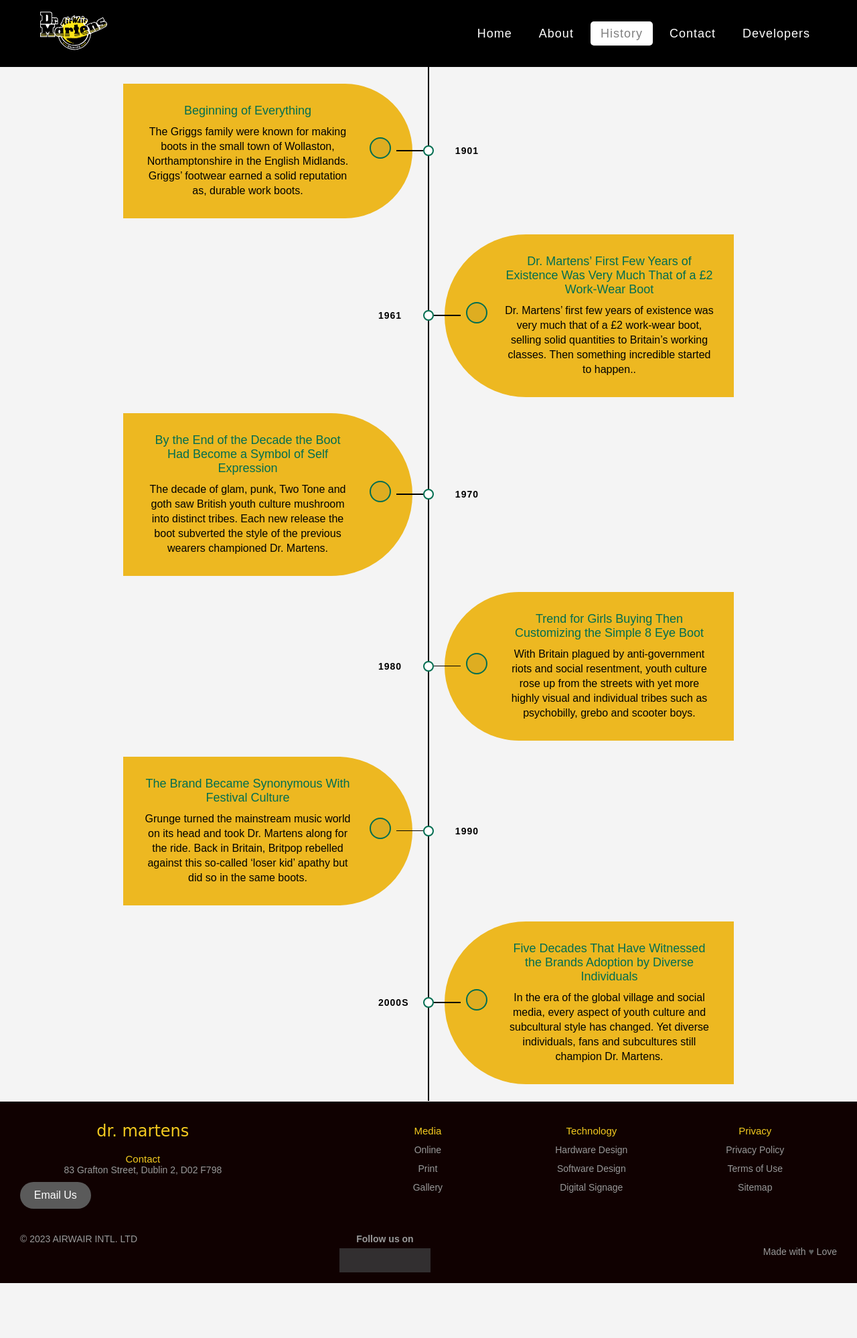
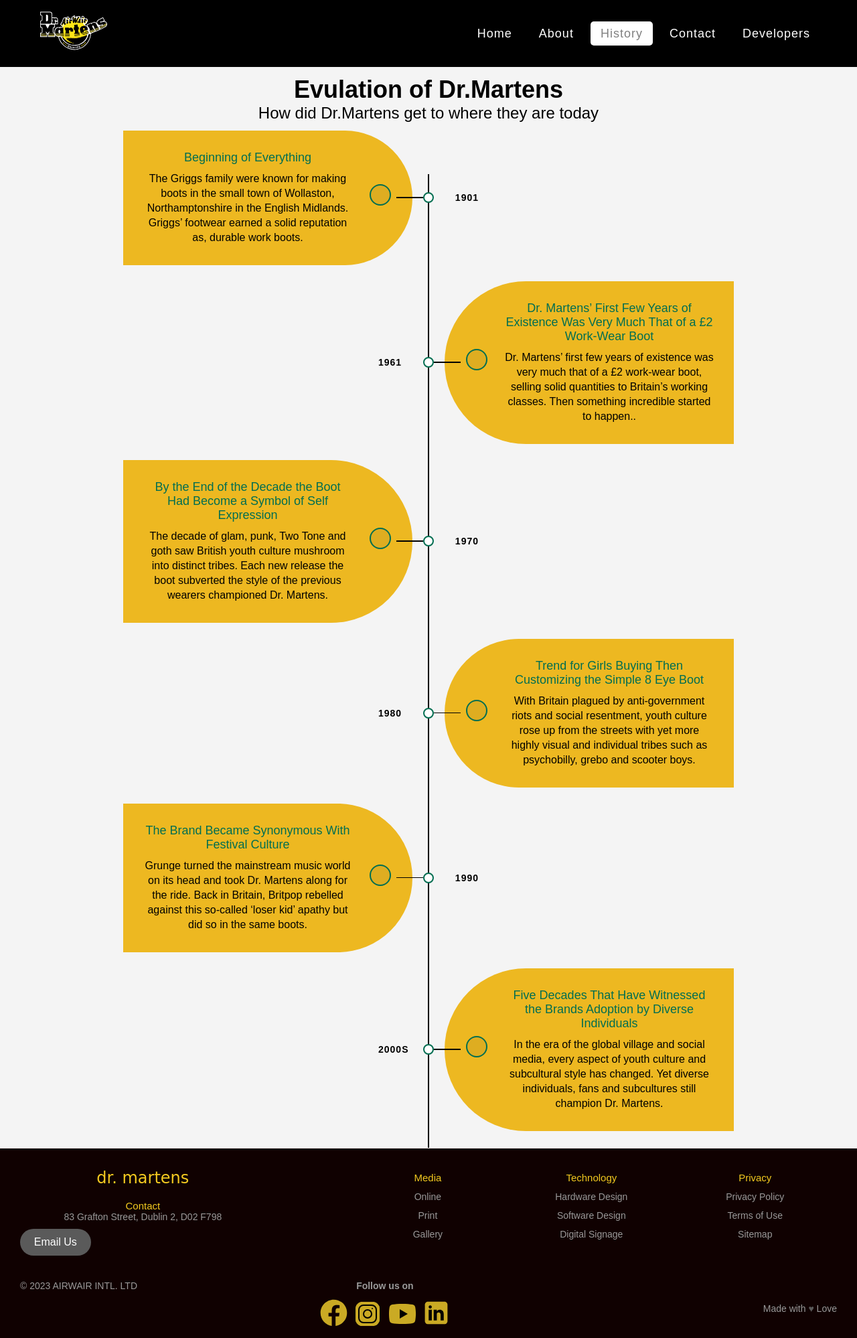
Before and after one commit to joshanjohn/Dr.Martens, a plain HTML site: page history.html in a window 1280 px wide. Shown: the whole page at 67% size. Before the commit the page ends 1916 px from the top, so only its background shows below. Drawn offline with Linux system fonts and the light colour scheme.

Commit message:
Footer changes applied to other pages. Header added to History Page

```diff
--- a/history.html
+++ b/history.html
@@ -80,14 +80,16 @@
 	<!-- Main Section -->
 	<main>
 	<div class="chronological">
+		<div class="history-intro">
+			<h1>Evulation of Dr.Martens</h1>
+			<p>How did Dr.Martens get to where they are today</p>
+		</div>
 		<div class="container left">
 			<div class="date">1901</div>
 			<i class="icon fa fa-home"></i>
 			<div class="content">
 				<h2>Beginning of Everything</h2>
-      <p>
-         The Griggs family were known for making boots in the small town of Wollaston, Northamptonshire in the English Midlands. Griggs’ footwear earned a solid reputation as, durable work boots.
-      </p>
+				<p> The Griggs family were known for making boots in the small town of Wollaston, Northamptonshire in the English Midlands. Griggs’ footwear earned a solid reputation as, durable work boots. </p>
 			</div>
 		</div>
 		<div class="container right">
@@ -95,9 +97,7 @@
 			<i class="icon fa fa-gift"></i>
 			<div class="content">
 				<h2>Dr. Martens’ First Few Years of Existence Was Very Much That of a £2 Work-Wear Boot</h2>
-      <p>
-        Dr. Martens’ first few years of existence was very much that of a £2 work-wear boot, selling solid quantities to Britain’s working classes. Then something incredible started to happen..
-      </p>
+				<p> Dr. Martens’ first few years of existence was very much that of a £2 work-wear boot, selling solid quantities to Britain’s working classes. Then something incredible started to happen.. </p>
 			</div>
 		</div>
 		<div class="container left">
@@ -105,9 +105,7 @@
 			<i class="icon fa fa-user"></i>
 			<div class="content">
 				<h2>By the End of the Decade the Boot Had Become a Symbol of Self Expression</h2>
-      <p>
-        The decade of glam, punk, Two Tone and goth saw British youth culture mushroom into distinct tribes. Each new release the boot subverted the style of the previous wearers championed Dr. Martens.
-      </p>
+				<p> The decade of glam, punk, Two Tone and goth saw British youth culture mushroom into distinct tribes. Each new release the boot subverted the style of the previous wearers championed Dr. Martens. </p>
 			</div>
 		</div>
 		<div class="container right">
@@ -115,9 +113,7 @@
 			<i class="icon fa fa-running"></i>
 			<div class="content">
 				<h2>Trend for Girls Buying Then Customizing the Simple 8 Eye Boot</h2>
-      <p>
-        With Britain plagued by anti-government riots and social resentment, youth culture rose up from the streets with yet more highly visual and individual tribes such as psychobilly, grebo and scooter boys.
-      </p>
+				<p> With Britain plagued by anti-government riots and social resentment, youth culture rose up from the streets with yet more highly visual and individual tribes such as psychobilly, grebo and scooter boys. </p>
 			</div>
 		</div>
 		<div class="container left">
@@ -125,9 +121,7 @@
 			<i class="icon fa fa-cog"></i>
 			<div class="content">
 				<h2>The Brand Became Synonymous With Festival Culture</h2>
-      <p>
-        Grunge turned the mainstream music world on its head and took Dr. Martens along for the ride. Back in Britain, Britpop rebelled against this so-called ‘loser kid’ apathy but did so in the same boots.
-      </p>
+				<p> Grunge turned the mainstream music world on its head and took Dr. Martens along for the ride. Back in Britain, Britpop rebelled against this so-called ‘loser kid’ apathy but did so in the same boots. </p>
 			</div>
 		</div>
 		<div class="container right">
@@ -135,9 +129,7 @@
 			<i class="icon fa fa-certificate"></i>
 			<div class="content">
 				<h2>Five Decades That Have Witnessed the Brands Adoption by Diverse Individuals</h2>
-      <p>
-        In the era of the global village and social media, every aspect of youth culture and subcultural style has changed. Yet diverse individuals, fans and subcultures still champion Dr. Martens.
-      </p>
+				<p> In the era of the global village and social media, every aspect of youth culture and subcultural style has changed. Yet diverse individuals, fans and subcultures still champion Dr. Martens. </p>
 			</div>
 		</div>
 	</div>
@@ -204,11 +196,10 @@
 			<div class="footer-social-icons">
 				<h4 class="_14">Follow us on</h4>
 				<ul class="social-icons">
-					<li><a href="https://www.facebook.com/drmartens" class="social-icon"> <i class="fa fa-facebook"></i></a></li>
-					<li><a href="https://twitter.com/drmartens/" class="social-icon"> <i class="fa fa-twitter"></i></a></li>
-					<li><a href="https://www.instagram.com/drmartensofficial/" class="social-icon"> <i class="fa fa-instagram"></i></a></li>
-					<li><a href="https://www.youtube.com/user/DrMartensOfficial" class="social-icon"> <i class="fa fa-youtube"></i></a></li>
-					<li><a href="https://www.linkedin.com/company/dr-martens-plc/" class="social-icon"> <i class="fa fa-linkedin"></i></a></li>
+					<li><a href="https://www.facebook.com/drmartens" class="social-icon"><img src=		"./images/icons/fb.svg" alt=""></a></li>
+					<li><a href="https://www.instagram.com/drmartensofficial/" class="social-icon"><img src="./images/icons/insta.svg" alt=""></a></li>
+					<li><a href="https://www.youtube.com/user/DrMartensOfficial" class="social-icon"> <img src="./images/icons/ytb.svg" alt=""></a></li>
+					<li><a href="https://www.linkedin.com/company/dr-martens-plc/" class="social-icon"> <img src="./images/icons/ln.svg" alt=""></a></li>
 				</ul>
 			</div>
 			<div class="privacy_links">
--- a/style.css
+++ b/style.css
@@ -372,7 +372,12 @@
      transform: scale(1.05);
 }
 /* History page CSS */
-
+.history-intro h1{
+	font-size:36px;
+}
+.history-intro p{
+	font-size: 24px;
+}
 .chronological {
   position: relative;
   width: 100%;
@@ -386,7 +391,7 @@
   position: absolute;
   width: 0.2vh;
   background: black;
-  top: 0;
+  top: 20vh;
   bottom: 0;
   left: 50%;
   margin-left: -1px;
@@ -815,8 +820,8 @@
     }
 	.chronological::after {
 		left: 90px;
+		top: 23vh;
 	}
-
 	.container {
 		width: 100%;
 		padding-left: 120px;
```
Also changed, not shown: about.html (+4 -5 lines), contact.html (+4 -5 lines), developer.html (+4 -5 lines). Lines whose indentation alone changed are shown as unchanged.
